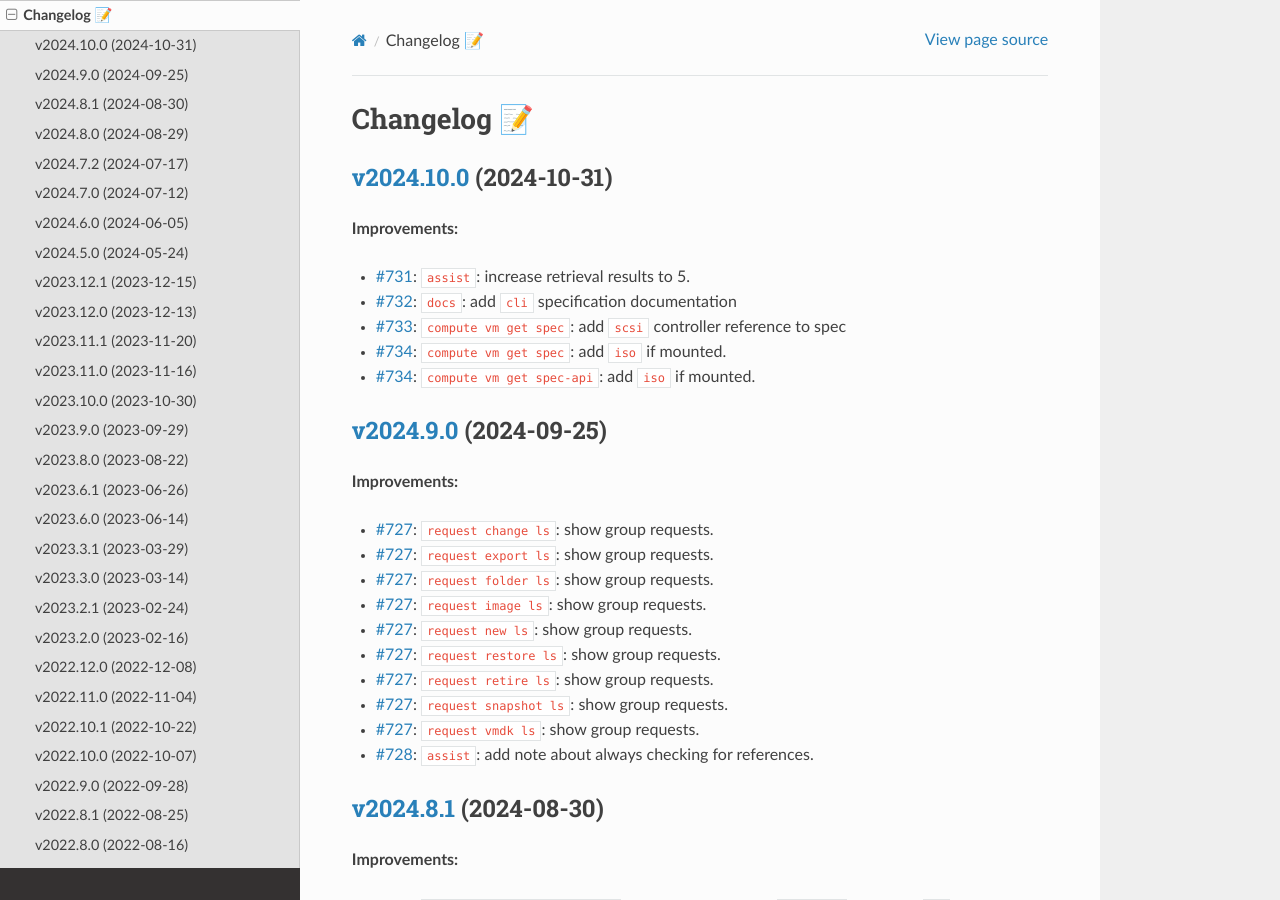
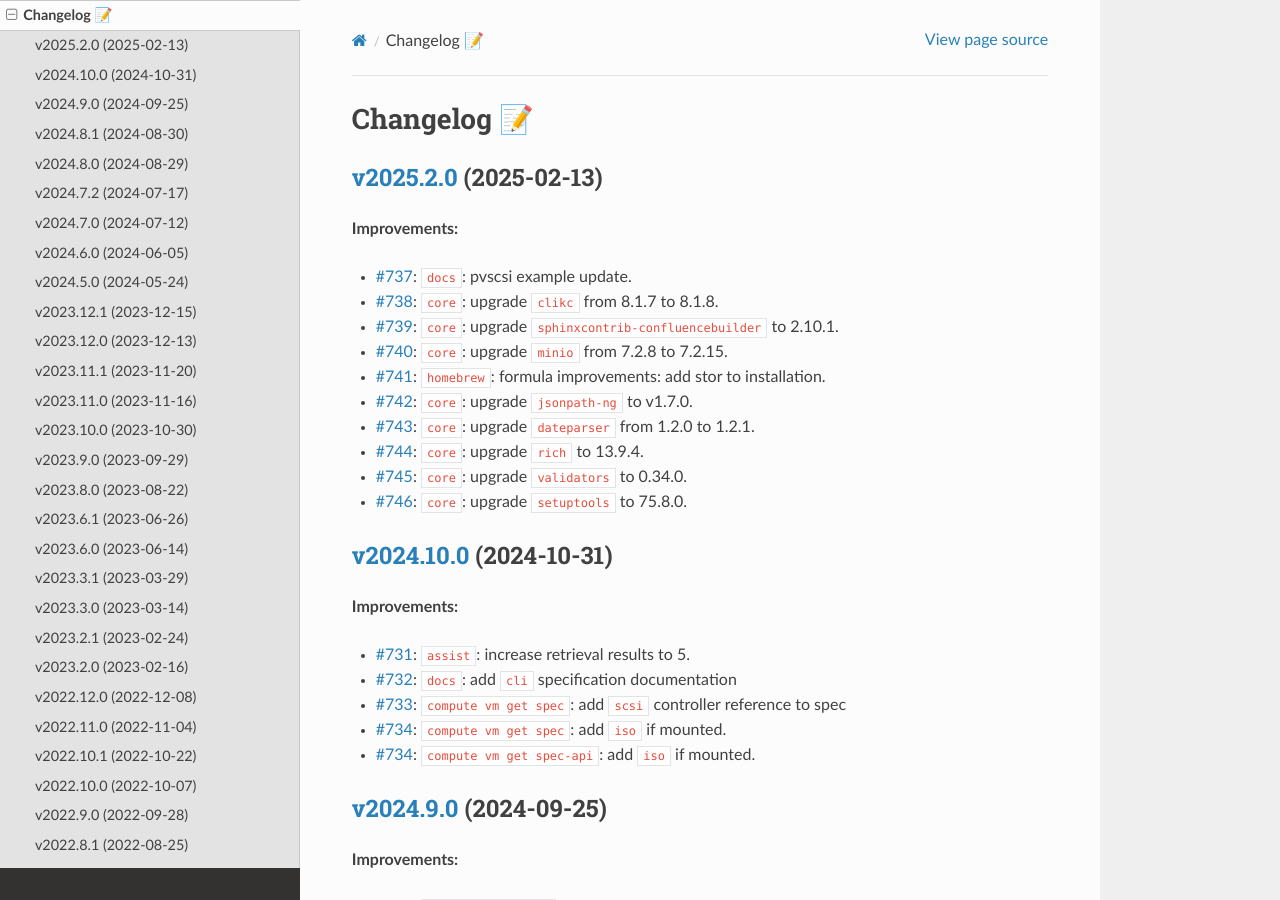
Before and after one commit to EIS-ITS/vss-cli, a Sphinx documentation site: the page built from docs/changelog.rst, in a window 1280 px wide and 900 px high. Built offline with Sphinx 7.4.7 and the Read the Docs theme 3.1.0, drawn with Linux system fonts in a browser that asks for light colours; the version number could not be read and is left out.

Commit message:
Issue #747: Version release v2025.2.0 - fixes #747

```diff
--- a/docs/changelog.rst
+++ b/docs/changelog.rst
@@ -1,5 +1,21 @@
 Changelog 📝
 ============
+
+`v2025.2.0 <https://gitlab-ee.eis.utoronto.ca/vss/vss-cli/tags/v2025.2.0>`_ (2025-02-13)
+------------------------------------------------------------------------------------------
+
+**Improvements:**
+
+- `#737 <https://gitlab-ee.eis.utoronto.ca/vss/vss-cli/issues/737>`_: ``docs``: pvscsi example update.
+- `#738 <https://gitlab-ee.eis.utoronto.ca/vss/vss-cli/issues/738>`_: ``core``: upgrade ``clikc`` from 8.1.7 to 8.1.8.
+- `#739 <https://gitlab-ee.eis.utoronto.ca/vss/vss-cli/issues/739>`_: ``core``: upgrade ``sphinxcontrib-confluencebuilder`` to 2.10.1.
+- `#740 <https://gitlab-ee.eis.utoronto.ca/vss/vss-cli/issues/740>`_: ``core``: upgrade ``minio`` from 7.2.8 to 7.2.15.
+- `#741 <https://gitlab-ee.eis.utoronto.ca/vss/vss-cli/issues/741>`_: ``homebrew``: formula improvements: add stor to installation.
+- `#742 <https://gitlab-ee.eis.utoronto.ca/vss/vss-cli/issues/742>`_: ``core``: upgrade ``jsonpath-ng`` to v1.7.0.
+- `#743 <https://gitlab-ee.eis.utoronto.ca/vss/vss-cli/issues/743>`_: ``core``: upgrade ``dateparser`` from 1.2.0 to 1.2.1.
+- `#744 <https://gitlab-ee.eis.utoronto.ca/vss/vss-cli/issues/744>`_: ``core``: upgrade ``rich`` to 13.9.4.
+- `#745 <https://gitlab-ee.eis.utoronto.ca/vss/vss-cli/issues/745>`_: ``core``: upgrade ``validators`` to 0.34.0.
+- `#746 <https://gitlab-ee.eis.utoronto.ca/vss/vss-cli/issues/746>`_: ``core``: upgrade ``setuptools`` to 75.8.0.
 
 `v2024.10.0 <https://gitlab-ee.eis.utoronto.ca/vss/vss-cli/tags/v2024.10.0>`_ (2024-10-31)
 ------------------------------------------------------------------------------------------
```
Also changed, not shown: CHANGELOG.md (+15 -0 lines), .bumpversion.cfg, 7 other files.
